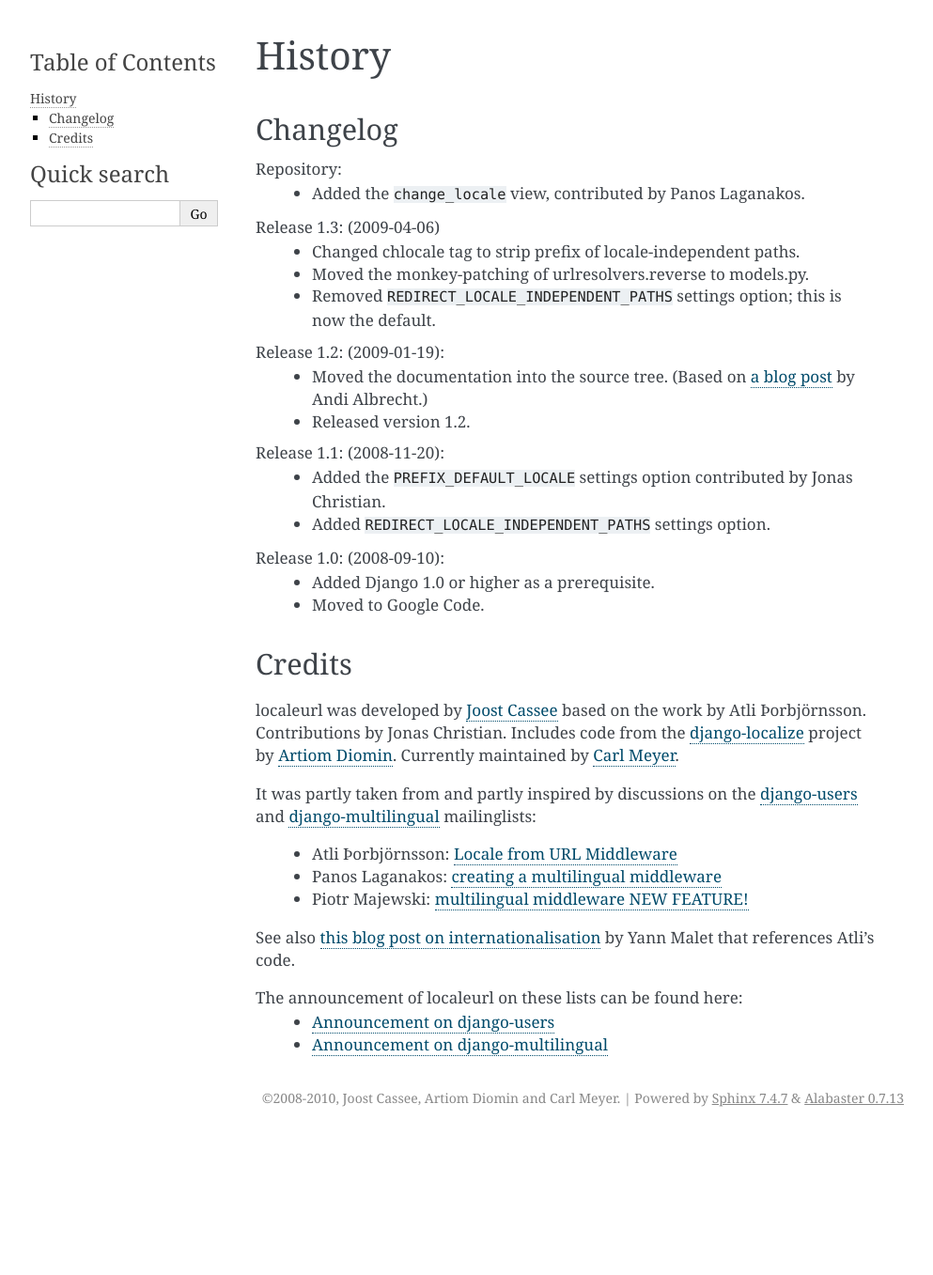
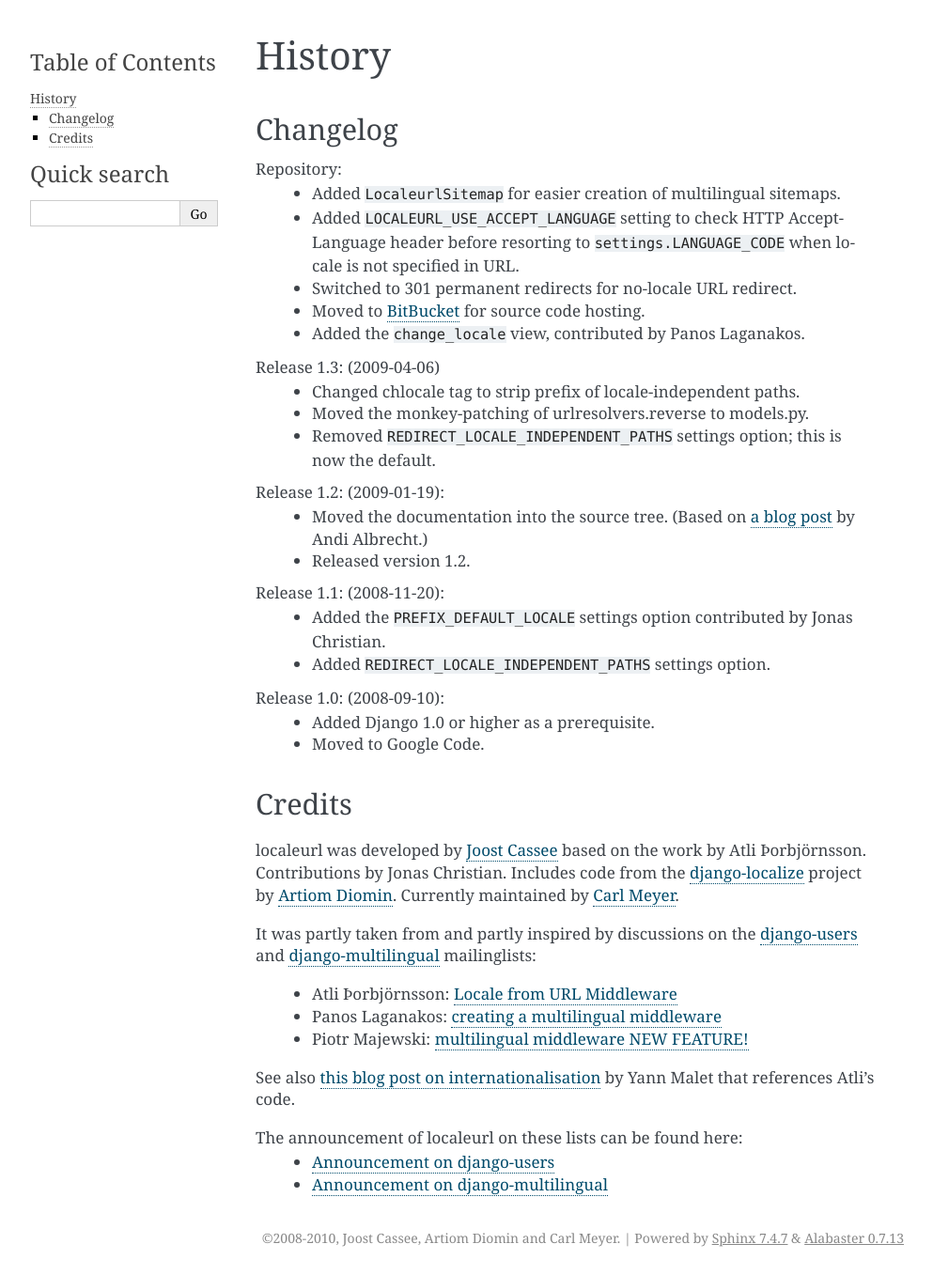
Before and after one commit to kellycreativetech/django-localeurl, a Sphinx documentation site: the page built from docs/history.rst, in a window 1280 px wide. Shown: the whole page at 94% size, without its empty margins (148-1141 px from the left). Built offline with Sphinx 7.4.7, drawn with Linux system fonts in a browser that asks for light colours; before the commit the page ends 1208 px from its top, so only the background shows below that.

Commit message:
added changelog for recent commits

```diff
--- a/docs/history.rst
+++ b/docs/history.rst
@@ -6,6 +6,13 @@
 ---------
 
 Repository:
+  * Added ``LocaleurlSitemap`` for easier creation of multilingual
+    sitemaps.
+  * Added ``LOCALEURL_USE_ACCEPT_LANGUAGE`` setting to check HTTP
+    Accept-Language header before resorting to
+    ``settings.LANGUAGE_CODE`` when locale is not specified in URL.
+  * Switched to 301 permanent redirects for no-locale URL redirect.
+  * Moved to `BitBucket`_ for source code hosting.
   * Added the ``change_locale`` view, contributed by Panos Laganakos.
 
 Release 1.3: (2009-04-06)
@@ -28,6 +35,7 @@
   * Added Django 1.0 or higher as a prerequisite.
   * Moved to Google Code.
 
+.. _`BitBucket`: http://www.bitbucket.org/carljm/django-localeurl/
 .. _`a blog post`: http://andialbrecht.blogspot.com/2008/10/google-code-sphinx-theme.html
 
 Credits
```
